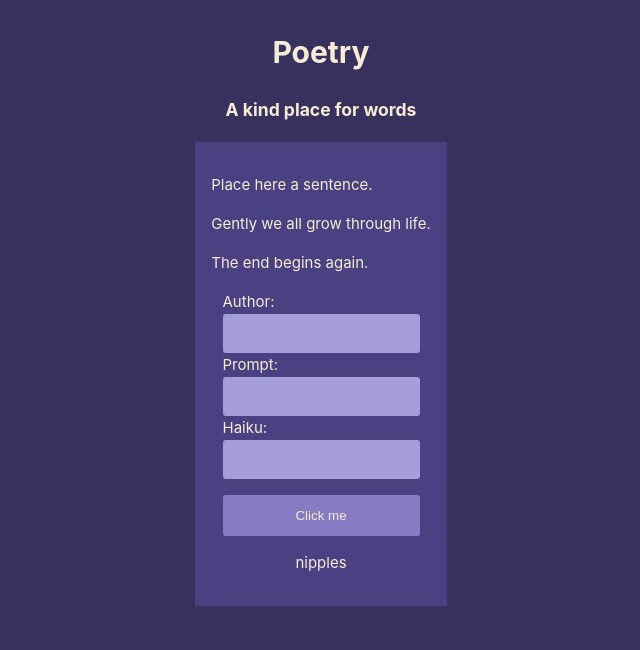
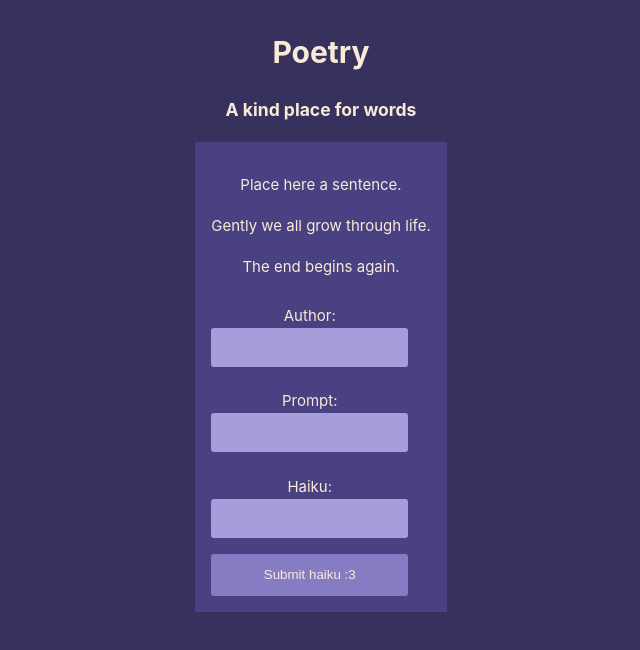
Before and after one commit to AMDAndy/poetry, a Vue app in the folder Poetry site/: page / in a window 1280 px wide. Shown: the top 650 px of the page, without its empty margins (319-959 px from the left). Built offline with nearby package versions, Linux system fonts and the light colour scheme; the HTML template or start-up script is replaced by a standard one.

Commit message:
I made a proper form. It's broken :/

```diff
--- a/Poetry site/src/views/HomeView.vue
+++ b/Poetry site/src/views/HomeView.vue
@@ -30,31 +30,26 @@ function addHaiku(): void {
 
 <template>
   <main>
-    <div class="what-to-do">
+    <div class="home-haiku">
       <p>Place here a sentence.</p>
       <p>Gently we all grow through life.</p>
       <p>The end begins again.</p>
     </div>
-    <div class="haiku-forms">
-      Author:
-      <input type="text" v-model="author" required />
-    </div>
-    <div id="prompt" for="prompt" class="haiku-forms">
-      Prompt:
-      <input id="prompt-input" type="text" v-model="prompt" required />
-    </div>
-    <div class="haiku-forms">
-      Haiku:
-      <input type="text" v-model="haiku" required />
-      <button id="click-add" @click="addHaiku">Click me</button>
-    </div>
-    <div id="haiku-list">
-      <ul v-if="containsHaikus">
-        <li v-for="(item, key) in haikus" :key="key">{{ item }}</li>
-      </ul>
-      <p v-else>nipples</p>
-    </div>
+    <form>
+      <div id="haiku-form">
+        <label id="author-label" for="author-input" class="haiku-forms">Author:</label>
+        <input id="author-input" type="text" v-model="formAuthor" />
+        <label id="prompt-label" for="prompt-input" class="haiku-forms">Prompt:</label>
+        <input id="prompt-input" type="text" v-model="formPrompt" />
+        <label id="haiku-label" for="haiku-input" class="haiku-forms">Haiku:</label>
+        <input id="haiku-input" type="text" v-model="formHaiku" />
+        <button id="click-add" @click.prevent="addHaiku">Submit haiku :3</button>
+      </div>
+    </form>
   </main>
+  <div id="haiku-list" v-if="haikus.author">
+    <p v-for="(value, key) in haikus" :key="key">Author: {{ value }}</p>
+  </div>
 </template>
 
 <style>
```
